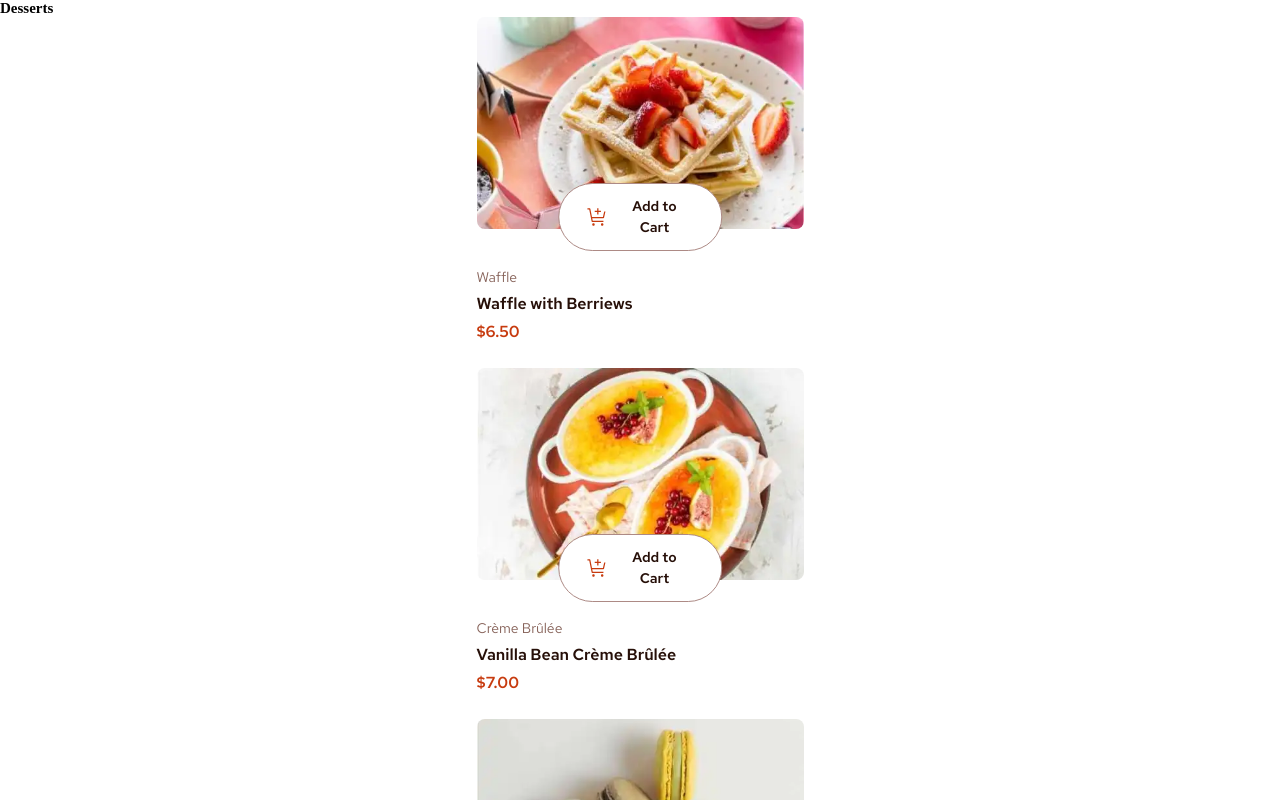
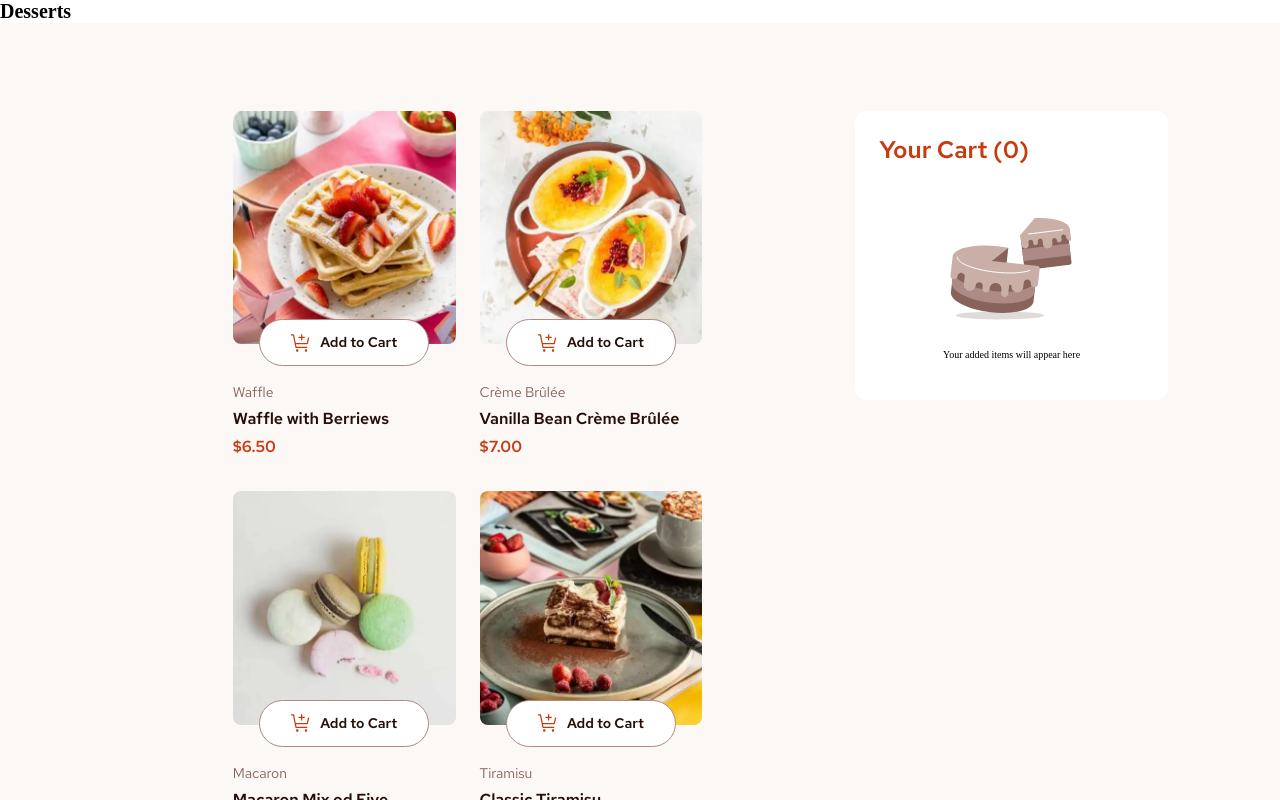
Before and after one commit to MathMattar/product-list-with-cart-main, a Next.js app: page / in a window 1280 px wide. Shown: the top 800 px of the page. Built offline with nearby package versions, Linux system fonts and the light colour scheme.

Commit message:
feat/ responsive view

```diff
--- a/src/app/page.tsx
+++ b/src/app/page.tsx
@@ -1,13 +1,9 @@
-import Cards from '@/components/Cards';
-import Cart from '@/components/Cart';
-import { cardContent } from '@/constants/_card';
+import HomePage from '@/containers/HomePage';
 
 export default function Home() {
   return (
-    <section>
-      <h1>Desserts</h1>
-      <Cards content={cardContent} />
-      <Cart />
-    </section>
+    <>
+      <HomePage />
+    </>
   );
 }
--- a/src/components/Cards/styles.module.scss
+++ b/src/components/Cards/styles.module.scss
@@ -3,6 +3,19 @@
   flex-direction: column;
   align-items: center;
   gap: 2.4rem;
+
+  @include md {
+    flex-direction: row;
+    flex-wrap: wrap;
+    justify-content: center;
+    row-gap: 3.2rem;
+    column-gap: 2.4rem;
+    padding: 3.2rem 4rem;
+  }
+
+  @include xl {
+    padding: 0;
+  }
 }
 
 .card__container {
@@ -14,12 +27,27 @@
 
 .card__image-wrapper {
   width: 32.7rem;
+
+  @include md {
+    width: 21.2rem;
+  }
+
+  @include xl {
+    width: 17.4vw;
+  }
 }
 
 .image-container {
   position: relative;
   padding-top: 64.84%;
   height: 0;
+
+  @include md {
+    padding-top: 100%;
+  }
+  @include xl {
+    padding-top: 104.8%;
+  }
 }
 
 .image {
@@ -65,6 +93,10 @@
   left: 50%;
   transform: translateX(-50%);
   z-index: 20;
+
+  @include md {
+    width: 17rem;
+  }
 }
 
 .card__button-container {
--- a/src/components/Cart/index.tsx
+++ b/src/components/Cart/index.tsx
@@ -22,7 +22,8 @@ export default function Cart() {
   };
 
   return (
-    <section className={styles['cart-wrapper']}>
+    <section className={styles['cart__wrapper']}>
+      <div className={styles['cart__content']}>
         <h1 className={styles['cart-title']}>Your Cart ({cartItems.length})</h1>
         {isEmpty ? (
           <div className={styles['cart-empty']}>
@@ -61,6 +62,7 @@ export default function Cart() {
             </Modal>
           </>
         )}
+      </div>
     </section>
   );
 }
--- a/src/components/Cart/styles.module.scss
+++ b/src/components/Cart/styles.module.scss
@@ -1,4 +1,14 @@
-.cart-wrapper {
+.cart__wrapper {
+  @include md {
+    padding: 0 4rem 4rem;
+  }
+
+  @include xl {
+    padding: 0;
+  }
+}
+
+.cart__content {
   display: flex;
   flex-direction: column;
   gap: 2.4rem;
--- a/src/components/ConfirmedModal/styles.module.scss
+++ b/src/components/ConfirmedModal/styles.module.scss
@@ -6,6 +6,10 @@
   background-color: $white;
   border-radius: 12px 12px 0 0;
   padding: 4rem 2.4rem 2.4rem;
+
+  @include md {
+    border-radius: 12px;
+  }
 }
 
 .confirmed__title {
--- a/src/components/Modal/styles.module.scss
+++ b/src/components/Modal/styles.module.scss
@@ -17,4 +17,15 @@
   width: 100%;
 
   cursor: default;
+
+  @include md {
+    width: calc(100% - 8rem);
+    left: 50%;
+    top: 50%;
+    transform: translate(-50%, -50%);
+  }
+
+  @include xl {
+    max-width: 59.2rem;
+  }
 }
--- /dev/null
+++ b/src/containers/HomePage/index.tsx
@@ -0,0 +1,18 @@
+import Cards from '@/components/Cards';
+import Cart from '@/components/Cart';
+import { cardContent } from '@/constants/_card';
+import styles from './styles.module.scss';
+
+export default function HomePage() {
+  return (
+    <>
+      <header className={styles['header']}>
+        <h1>Desserts</h1>
+      </header>
+      <main className={styles['main']}>
+        <Cards content={cardContent} />
+        <Cart />
+      </main>
+    </>
+  );
+}
--- /dev/null
+++ b/src/containers/HomePage/styles.module.scss
@@ -0,0 +1,10 @@
+.main {
+  background-color: $rose-50;
+
+  @include xl {
+    display: grid;
+    grid-template-columns: 55.56vw auto;
+    column-gap: 3.2rem;
+    padding: 8.8rem 11.2rem;
+  }
+}
```
Also changed, not shown: src/styles/theme/breakpoints.scss (+5 -5 lines), src/styles/global.scss (line endings or trailing spaces). Lines whose indentation alone changed are shown as unchanged.
